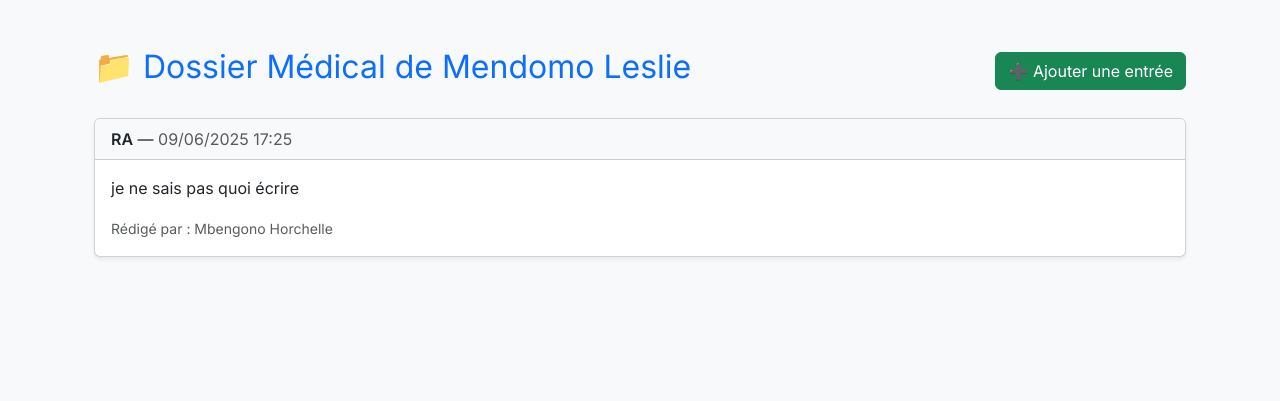
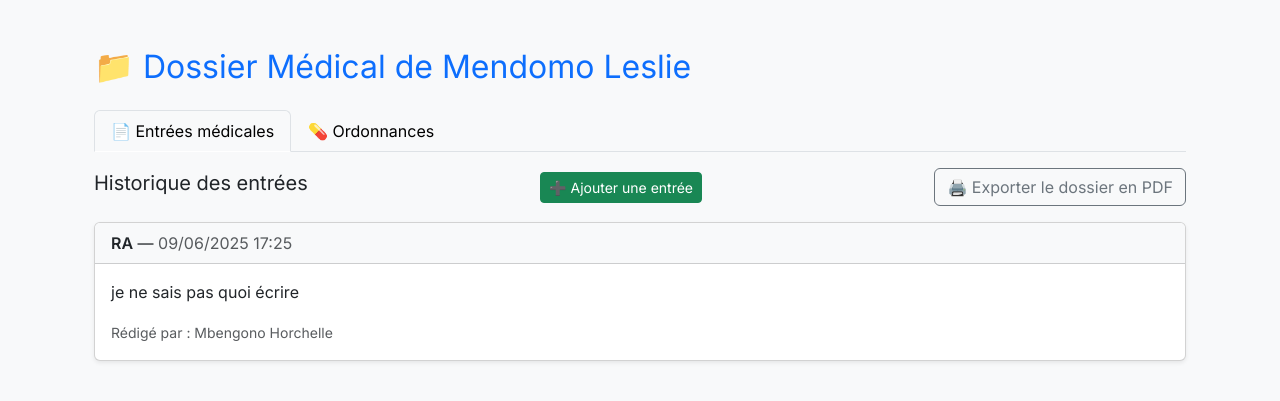
Before and after one commit to HorchelleMbengono/vitalink, a Django app: page /dossier/4/ in a window 1280 px wide. Shown: the part 60-461 px from the top of the page. Run offline with Django 5.2, Linux system fonts and the light colour scheme; a user stored in the database is signed in; data comes from the database, SQL or seed files in the repository.

Commit message:
4rd commit of VitaLink Django project

```diff
--- a/accounts/urls.py
+++ b/accounts/urls.py
@@ -1,5 +1,5 @@
 from django.urls import path
-from .views import account_view, ajouter_entree, edit_account_view, redirect_by_role, register_view, login_view, logout_view, voir_dossier
+from .views import account_view, ajouter_entree, edit_account_view, modifier_ordonnance, redirect_by_role, register_view, login_view, logout_view, voir_dossier
 
 urlpatterns = [
     path('register/', register_view, name='register'),
@@ -12,4 +12,6 @@ urlpatterns = [
 
     path('dossier/<int:patient_id>/', voir_dossier, name='voir_dossier'),
     path('dossier/<int:patient_id>/ajouter/', ajouter_entree, name='ajouter_entree'),
+    path('dossier/ordonnance/<int:ordonnance_id>/modifier/', modifier_ordonnance, name='modifier_ordonnance'),
+
 ]
--- a/accounts/views.py
+++ b/accounts/views.py
@@ -3,6 +3,9 @@ from django.http import HttpResponseForbidden
 from django.shortcuts import get_object_or_404, render, redirect
 from django.contrib.auth import authenticate, login, logout
 from django.contrib.auth.decorators import login_required
+
+from consultations.models import Ordonnance
+from consultations.forms import OrdonnanceForm
 
 from .models import CustomUser, DossierMedical
 from .forms import CustomUserCreationForm, EditAccountForm, EntreeDossierForm
@@ -71,17 +74,54 @@ def edit_account_view(request):
 
 @login_required
 def voir_dossier(request, patient_id):
-    # Autoriser si médecin
+    # Vérification des droits d'accès
     if request.user.role == 'medecin':
         dossier = get_object_or_404(DossierMedical, patient__id=patient_id)
-    # Ou si l'utilisateur est patient ET consulte son propre dossier
     elif request.user.role == 'patient' and request.user.id == patient_id:
         dossier = get_object_or_404(DossierMedical, patient=request.user)
     else:
         return HttpResponseForbidden("Accès interdit.")
 
-    return render(request, 'dossiers/voir_dossier.html', {'dossier': dossier})
+    # Liste des ordonnances du patient
+    ordonnances = Ordonnance.objects.filter(patient=dossier.patient).order_by('-date')
 
+    # Gestion du formulaire d'ajout ou modification d'ordonnance
+    # On gère ici l'ajout uniquement (modification dans modal via JS)
+    if request.method == 'POST' and 'ajouter_ordonnance' in request.POST:
+        form = OrdonnanceForm(request.POST, request.FILES)
+        if form.is_valid():
+            ordonnance = form.save(commit=False)
+            ordonnance.patient = dossier.patient
+            ordonnance.auteur = request.user
+            ordonnance.save()
+            return redirect('voir_dossier', patient_id=patient_id)
+    else:
+        form = OrdonnanceForm()
+
+    return render(request, 'dossiers/voir_dossier.html', {
+        'dossier': dossier,
+        'ordonnances': ordonnances,
+        'form': form,
+    })
+
+@login_required
+def modifier_ordonnance(request, ordonnance_id):
+    ordonnance = get_object_or_404(Ordonnance, id=ordonnance_id)
+
+    # Vérification des droits : médecin uniquement (auteur)
+    if request.user.role != 'medecin' or ordonnance.auteur != request.user:
+        return HttpResponseForbidden("Accès interdit.")
+
+    if request.method == 'POST':
+        form = OrdonnanceForm(request.POST, request.FILES, instance=ordonnance)
+        if form.is_valid():
+            form.save()
+            return redirect('voir_dossier', patient_id=ordonnance.patient.id)
+    else:
+        form = OrdonnanceForm(instance=ordonnance)
+
+    # En cas d'accès direct (rare), on peut rediriger vers dossier
+    return redirect('voir_dossier', patient_id=ordonnance.patient.id)
 
 @login_required
 def ajouter_entree(request, patient_id):
--- a/consultations/admin.py
+++ b/consultations/admin.py
@@ -9,5 +9,4 @@ class RendezVousAdmin(admin.ModelAdmin):
 
 @admin.register(Ordonnance)
 class OrdonnanceAdmin(admin.ModelAdmin):
-    list_display = ('consultation', 'date')
-    search_fields = ('consultation__patient__username',)
+    list_display = ('patient', 'auteur', 'date')
--- a/consultations/forms.py
+++ b/consultations/forms.py
@@ -14,7 +14,12 @@ class RendezVousForm(forms.ModelForm):
         # Filtrer uniquement les utilisateurs ayant le rôle médecin
         self.fields['médecin'].queryset = CustomUser.objects.filter(role='medecin')
 
+
 class OrdonnanceForm(forms.ModelForm):
     class Meta:
         model = Ordonnance
-        fields = ['consultation', 'contenu', 'fichier']
+        fields = ['contenu', 'fichier']
+        widgets = {
+            'contenu': forms.Textarea(attrs={'class': 'form-control', 'rows': 5, 'placeholder': 'Détails de l’ordonnance...'}),
+            'fichier': forms.ClearableFileInput(attrs={'class': 'form-control'}),
+        }
--- a/consultations/models.py
+++ b/consultations/models.py
@@ -21,8 +21,27 @@ class RendezVous(models.Model):
     def __str__(self):
         return f"{self.patient.username} avec {self.médecin.username} le {self.date}"
 
+from django.db import models
+from django.conf import settings
+
 class Ordonnance(models.Model):
-    consultation = models.ForeignKey(RendezVous, on_delete=models.CASCADE)
+    patient = models.ForeignKey(
+        settings.AUTH_USER_MODEL,
+        limit_choices_to={'role': 'patient'},
+        on_delete=models.CASCADE,
+        related_name='ordonnances_patient',  # <- ici
+        default=''
+    )
+    auteur = models.ForeignKey(
+        settings.AUTH_USER_MODEL,
+        limit_choices_to={'role': 'medecin'},
+        on_delete=models.CASCADE,
+        related_name='ordonnances_auteur',  # <- ici
+        default=''
+    )
     contenu = models.TextField()
     date = models.DateField(auto_now_add=True)
     fichier = models.FileField(upload_to='ordonnances/', blank=True, null=True)
+
+    def __str__(self):
+        return f"Ordonnance du {self.date} pour {self.patient.get_full_name()}"
--- a/consultations/urls.py
+++ b/consultations/urls.py
@@ -1,10 +1,13 @@
 from django import views
 from django.urls import path
-from .views import dashboard_medecin, dashboard_patient, prendre_rendezvous, teleconsultation_view
+from .views import dashboard_medecin, dashboard_patient, export_dossier_pdf, export_ordonnance_pdf, prendre_rendezvous, teleconsultation_view
 
 urlpatterns = [
     path('consultation/<str:room_name>/', teleconsultation_view, name='teleconsultation'),
     path('rendezvous/', prendre_rendezvous, name='prendre_rendezvous'),
     path('dashboard/patient/', dashboard_patient, name='dashboard_patient'),
     path('dashboard/medecin/', dashboard_medecin, name='dashboard_medecin'),
+
+    path('export/dossier/<int:patient_id>/', export_dossier_pdf, name='export_dossier_pdf'),
+    path('export/ordonnance/<int:ordonnance_id>/', export_ordonnance_pdf, name='export_ordonnance_pdf'),
 ]
--- a/templates/dossiers/voir_dossier.html
+++ b/templates/dossiers/voir_dossier.html
@@ -2,12 +2,45 @@
 {% block title %}Dossier Médical de {{ dossier.patient.get_full_name }}{% endblock %}
 
 {% block content %}
+<style>
+  .nav-tabs .nav-link {
+    color: #000 !important;
+  }
+  .nav-tabs .nav-link.active {
+    background-color: #f8f9fa;
+    border-color: #dee2e6 #dee2e6 #fff;
+    color: #000 !important;
+  }
+</style>
+
 <div class="container mt-4">
-  <div class="d-flex justify-content-between align-items-center mb-4">
-    <h2 class="text-primary">📁 Dossier Médical de {{ dossier.patient.get_full_name }}</h2>
-    <a href="{% url 'ajouter_entree' dossier.patient.id %}" class="btn btn-success">
-      ➕ Ajouter une entrée
+  <h2 class="mb-4 text-primary">📁 Dossier Médical de {{ dossier.patient.get_full_name }}</h2>
+
+  <!-- Navigation par onglets -->
+  <ul class="nav nav-tabs" id="dossierTab" role="tablist">
+    <li class="nav-item" role="presentation">
+      <button class="nav-link active" id="entrees-tab" data-bs-toggle="tab" data-bs-target="#entrees" type="button" role="tab">
+        📄 Entrées médicales
+      </button>
+    </li>
+    <li class="nav-item" role="presentation">
+      <button class="nav-link" id="ordonnances-tab" data-bs-toggle="tab" data-bs-target="#ordonnances" type="button" role="tab">
+        💊 Ordonnances
+      </button>
+    </li>
+  </ul>
+
+  <div class="tab-content mt-3" id="dossierTabContent">
+
+    <!-- Onglet Entrées Médicales -->
+    <div class="tab-pane fade show active" id="entrees" role="tabpanel">
+      <div class="d-flex justify-content-between align-items-center mb-3">
+        <h5>Historique des entrées</h5>
+        <a href="{% url 'ajouter_entree' dossier.patient.id %}" class="btn btn-success btn-sm">➕ Ajouter une entrée</a>
+        <a href="{% url 'export_dossier_pdf' dossier.patient.id %}" class="btn btn-outline-secondary">
+            🖨️ Exporter le dossier en PDF
         </a>
+
       </div>
 
       {% if dossier.entrees.all %}
@@ -19,23 +52,91 @@
             </div>
             <div class="card-body">
               <p>{{ entree.description }}</p>
-
               {% if entree.fichier %}
                 <a href="{{ entree.fichier.url }}" class="btn btn-outline-secondary btn-sm mb-2" target="_blank">
                   📄 Voir le document
                 </a><br>
               {% endif %}
-
-          <small class="text-muted">
-            Rédigé par : {{ entree.auteur.get_full_name|default:entree.auteur.username }}
-          </small>
+              <small class="text-muted">Rédigé par : {{ entree.auteur.get_full_name|default:entree.auteur.username }}</small>
             </div>
           </div>
         {% endfor %}
       {% else %}
-    <div class="alert alert-info">
-      Aucune entrée dans ce dossier médical.
-    </div>
+        <div class="alert alert-info">Aucune entrée dans ce dossier médical.</div>
       {% endif %}
     </div>
+
+    <!-- Onglet Ordonnances -->
+    <div class="tab-pane fade" id="ordonnances" role="tabpanel">
+
+      <!-- Liste ordonnances -->
+      <ul class="list-group mb-4">
+        {% for ordonnance in ordonnances %}
+          <li class="list-group-item d-flex flex-column">
+            <div>
+              <strong>{{ ordonnance.date }}</strong><br>
+              {{ ordonnance.contenu|linebreaksbr }}
+              {% if ordonnance.fichier %}
+                <br><a href="{{ ordonnance.fichier.url }}" target="_blank">📄 Voir le fichier</a>
+              {% endif %}
+            </div>
+            <a href="{% url 'export_ordonnance_pdf' ordonnance.id %}" class="btn btn-outline-secondary btn-sm mt-1">
+                📄 Exporter en PDF
+            </a>
+
+            <div class="mt-2 text-end">
+              <!-- Bouton pour ouvrir modal de modification -->
+              <button class="btn btn-sm btn-outline-primary"
+                data-bs-toggle="modal"
+                data-bs-target="#modifierOrdonnanceModal{{ ordonnance.id }}">
+                ✏️ Modifier
+              </button>
+            </div>
+
+            <!-- Modal de modification ordonnance -->
+            <div class="modal fade" id="modifierOrdonnanceModal{{ ordonnance.id }}" tabindex="-1" aria-labelledby="modalLabel{{ ordonnance.id }}" aria-hidden="true">
+              <div class="modal-dialog">
+                <div class="modal-content">
+                  <form method="post" enctype="multipart/form-data" action="{% url 'modifier_ordonnance' ordonnance.id %}">
+                    {% csrf_token %}
+                    <div class="modal-header">
+                      <h5 class="modal-title" id="modalLabel{{ ordonnance.id }}">Modifier Ordonnance du {{ ordonnance.date }}</h5>
+                      <button type="button" class="btn-close" data-bs-dismiss="modal" aria-label="Fermer"></button>
+                    </div>
+                    <div class="modal-body">
+                      <textarea name="contenu" class="form-control mb-3" rows="5">{{ ordonnance.contenu }}</textarea>
+                      <label for="fichier">Fichier (laisser vide pour ne pas modifier)</label>
+                      <input type="file" name="fichier" class="form-control" />
+                    </div>
+                    <div class="modal-footer">
+                      <button type="submit" class="btn btn-primary">Enregistrer</button>
+                      <button type="button" class="btn btn-secondary" data-bs-dismiss="modal">Annuler</button>
+                    </div>
+                  </form>
+                </div>
+              </div>
+            </div>
+          </li>
+        {% empty %}
+          <li class="list-group-item">Aucune ordonnance pour le moment.</li>
+        {% endfor %}
+      </ul>
+
+      <!-- Formulaire ajout ordonnance -->
+      <div class="card p-3 shadow-sm" style="background: white; border-radius: 10px;">
+        <h5>Nouvelle ordonnance</h5>
+        <form method="post" enctype="multipart/form-data">
+          {% csrf_token %}
+          {{ form.contenu.label_tag }}
+          {{ form.contenu }}
+          {{ form.fichier.label_tag }}
+          {{ form.fichier }}
+          <input type="hidden" name="ajouter_ordonnance" value="1" />
+          <button type="submit" class="btn btn-primary mt-2">Ajouter</button>
+        </form>
+      </div>
+
+    </div>
+  </div>
+</div>
 {% endblock %}
```
Also changed, not shown: consultations/views.py (+27 -3 lines), templates/pdf/dossier_medical.html (added, +37 -0 lines), templates/pdf/ordonnance.html (added, +17 -0 lines), consultations/migrations/0003_remove_ordonnance_consultation_ordonnance_auteur_and_more.py (added), db.sqlite3. Lines whose indentation alone changed are shown as unchanged.
